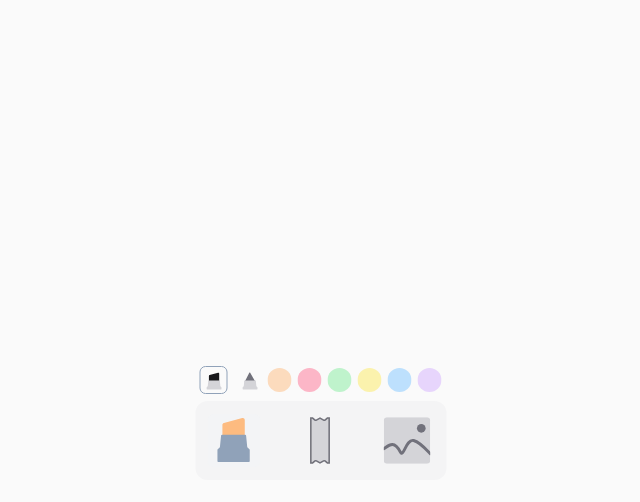
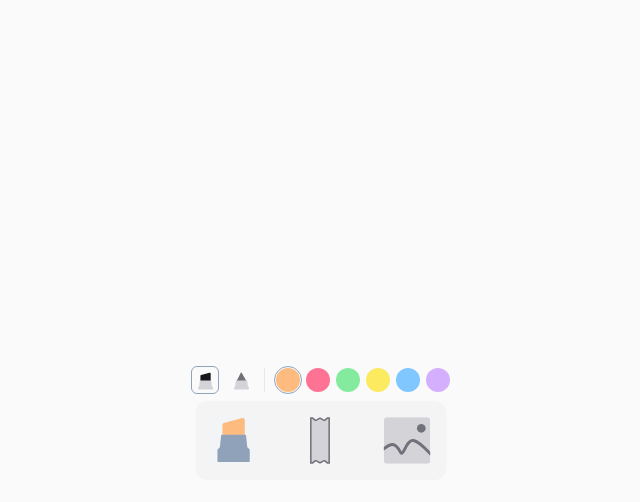
Before and after one commit to devanshibrower/journal_a_day, a React (Vite) app: page / in a window 1280 px wide. Both pictures are taken after a click on the button 553 px from the left and 440 px from the top of the page. Shown: the top 502 px of the page, without its empty margins (319-959 px from the left). Built offline with nearby package versions, Linux system fonts and the light colour scheme.

Commit message:
everything ready but the animations

```diff
--- a/src/components/Toolbar.tsx
+++ b/src/components/Toolbar.tsx
@@ -359,7 +359,7 @@ const Toolbar: React.FC<ToolbarProps> = ({ className }) => {
               </div>
 
               {/* Only show divider when needed */}
-              {selectedTool === 'marker' || selectedTool === 'imageFrame' && (
+              {(selectedTool === 'marker' || selectedTool === 'imageFrame') && (
                 <div className="w-px h-6 bg-gray-200 mx-2" />
               )}
 
@@ -368,7 +368,7 @@ const Toolbar: React.FC<ToolbarProps> = ({ className }) => {
                 {(selectedTool === 'marker' || selectedTool === 'imageFrame') && getCurrentToolColors().map((color, index) => (
                   <div key={color} className="relative" style={{ width: '24px', height: '24px', margin: '3px' }}>
                     {/* Selection ring - using a div instead of outline */}
-                    {(getCurrentColor() === color || hoveredColorIndex === index) && selectedFramePattern !== 'regular' && (
+                    {(getCurrentColor() === color || hoveredColorIndex === index) && (selectedTool === 'marker' || selectedFramePattern !== 'regular') && (
                       <div
                         className="absolute rounded-full pointer-events-none transition-opacity duration-150"
                         style={{
@@ -389,12 +389,12 @@ const Toolbar: React.FC<ToolbarProps> = ({ className }) => {
                       className="absolute inset-0 w-full h-full rounded-full transition-opacity"
                       style={{
                         backgroundColor: color,
-                        cursor: selectedFramePattern === 'regular' ? 'not-allowed' : 'pointer',
-                        opacity: selectedFramePattern === 'regular' ? '0.5' : '1'
+                        cursor: selectedTool === 'imageFrame' && selectedFramePattern === 'regular' ? 'not-allowed' : 'pointer',
+                        opacity: selectedTool === 'imageFrame' && selectedFramePattern === 'regular' ? '0.5' : '1'
                       }}
                       onMouseEnter={() => setHoveredColorIndex(index)}
                       onMouseLeave={() => setHoveredColorIndex(null)}
-                      disabled={selectedFramePattern === 'regular'}
+                      disabled={selectedTool === 'imageFrame' && selectedFramePattern === 'regular'}
                     ></button>
                   </div>
                 ))}
```
